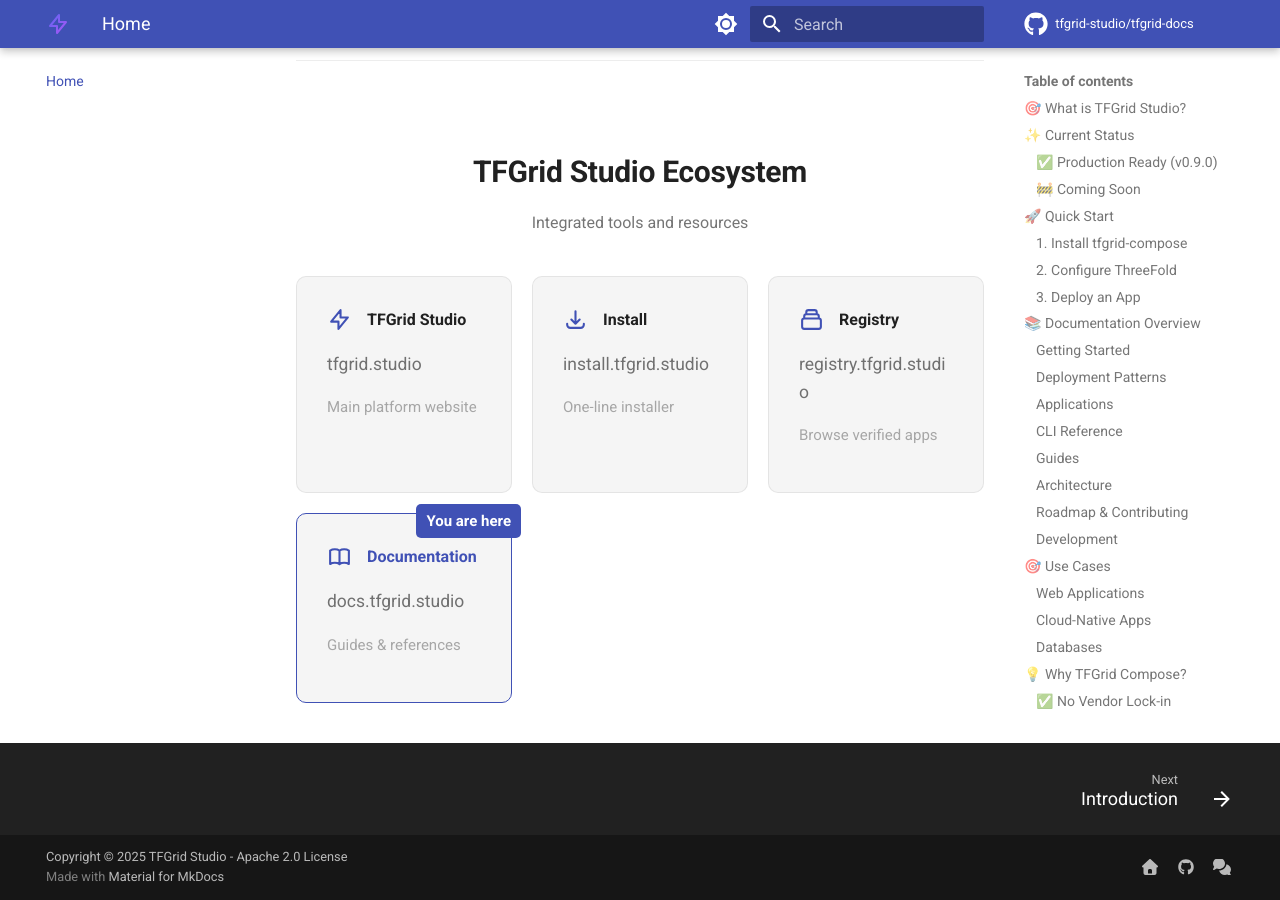
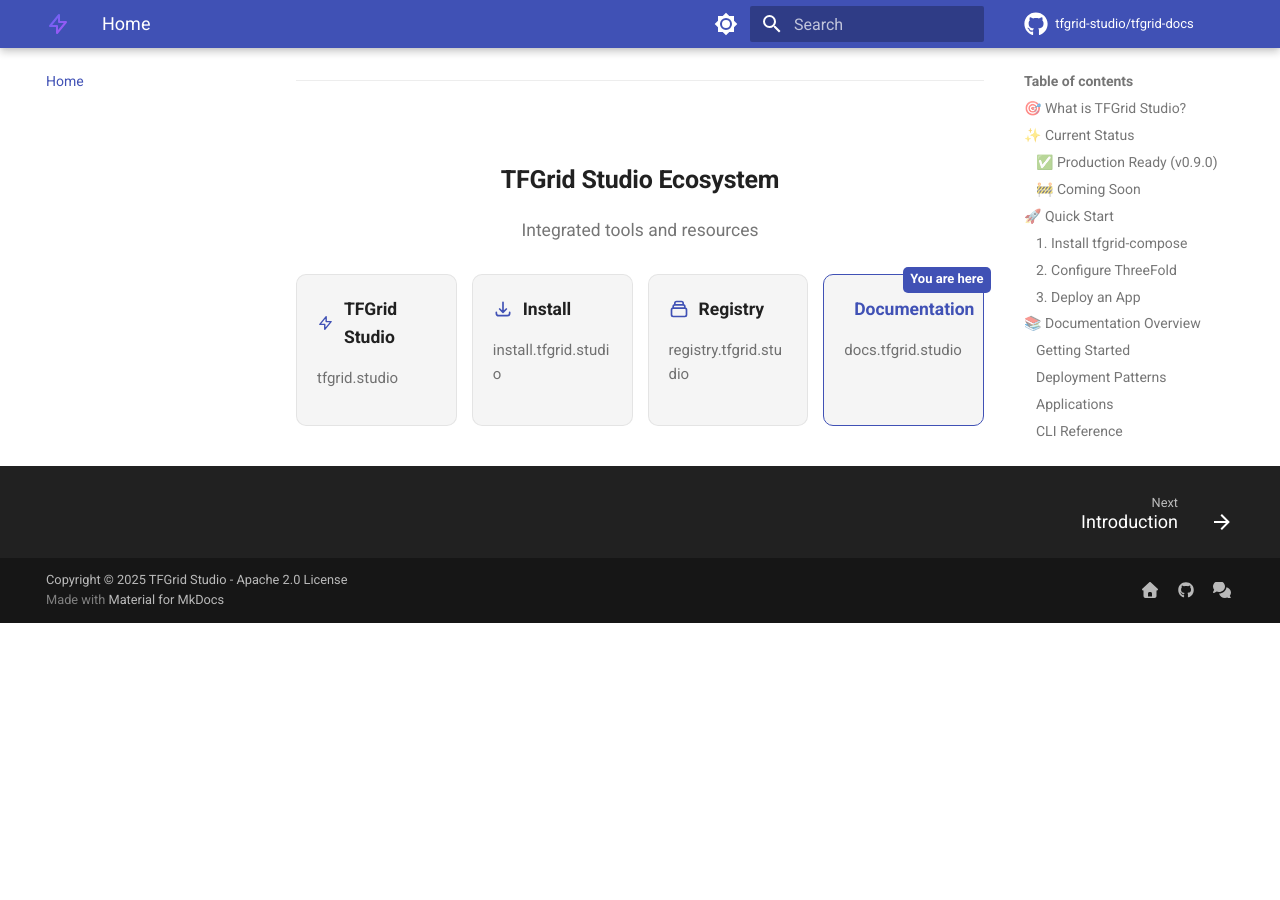
Before and after one commit to tfgrid-studio/tfgrid-docs, an MkDocs documentation site: the page built from docs/index.md, in a window 1280 px wide and 900 px high, scrolled down 6264 px. Built offline with MkDocs 1.6.1 and Material for MkDocs 9.7.7, drawn with Linux system fonts in a browser that asks for light colours; comment, search, counter and statistics services are not loaded; the version menu is left out; after the commit the page ends 6887 px from its top, so only the background shows below that.

Commit message:
style: Refine ecosystem navigation section with improved spacing and hover effects

```diff
--- a/overrides/partials/ecosystem.html
+++ b/overrides/partials/ecosystem.html
@@ -1,45 +1,41 @@
-<div class="md-content" data-md-component="content" style="margin-top: 2rem; padding-top: 2rem; border-top: 1px solid var(--md-default-fg-color--lightest);">
-  <div style="text-align: center; margin-bottom: 2rem;">
-    <h3 style="font-size: 1.5rem; font-weight: bold; margin-bottom: 0.5rem;">TFGrid Studio Ecosystem</h3>
-    <p style="color: var(--md-default-fg-color--light);">Integrated tools and resources</p>
+<div class="md-content" data-md-component="content" style="margin-top: 3rem; padding-top: 2rem; border-top: 1px solid var(--md-default-fg-color--lightest);">
+  <div style="text-align: center; margin-bottom: 1.5rem;">
+    <h3 style="font-size: 1.25rem; font-weight: 600; margin-bottom: 0.5rem;">TFGrid Studio Ecosystem</h3>
+    <p style="color: var(--md-default-fg-color--light); font-size: 0.875rem;">Integrated tools and resources</p>
   </div>
 
-  <div style="display: grid; grid-template-columns: repeat(auto-fit, minmax(200px, 1fr)); gap: 1rem; max-width: 900px; margin: 0 auto 2rem auto;">
-    <a href="https://tfgrid.studio" style="padding: 1.5rem; background: var(--md-code-bg-color); border: 1px solid var(--md-default-fg-color--lightest); border-radius: 0.5rem; text-decoration: none; color: inherit; transition: all 0.3s;">
-      <div style="display: flex; align-items: center; gap: 0.75rem; margin-bottom: 0.5rem;">
-        <svg style="width: 1.25rem; height: 1.25rem; color: var(--md-primary-fg-color);" fill="none" stroke="currentColor" viewBox="0 0 24 24"><path stroke-linecap="round" stroke-linejoin="round" stroke-width="2" d="M13 10V3L4 14h7v7l9-11h-7z" /></svg>
-        <span style="font-weight: bold;">TFGrid Studio</span>
+  <div style="display: grid; grid-template-columns: repeat(auto-fit, minmax(160px, 1fr)); gap: 0.75rem; max-width: 700px; margin: 0 auto 2rem auto;">
+    <a href="https://tfgrid.studio" style="padding: 1rem; background: var(--md-code-bg-color); border: 1px solid var(--md-default-fg-color--lightest); border-radius: 0.5rem; text-decoration: none; color: inherit; transition: all 0.3s;" onmouseover="this.style.borderColor='var(--md-primary-fg-color)'" onmouseout="this.style.borderColor='var(--md-default-fg-color--lightest)'">
+      <div style="display: flex; align-items: center; gap: 0.5rem; margin-bottom: 0.25rem;">
+        <svg style="width: 1rem; height: 1rem; color: var(--md-primary-fg-color);" fill="none" stroke="currentColor" viewBox="0 0 24 24"><path stroke-linecap="round" stroke-linejoin="round" stroke-width="2" d="M13 10V3L4 14h7v7l9-11h-7z" /></svg>
+        <span style="font-weight: 600; font-size: 0.875rem;">TFGrid Studio</span>
       </div>
-      <p style="font-size: 0.875rem; color: var(--md-default-fg-color--light);">tfgrid.studio</p>
-      <p style="font-size: 0.75rem; color: var(--md-default-fg-color--lighter); margin-top: 0.5rem;">Main platform website</p>
+      <p style="font-size: 0.75rem; color: var(--md-default-fg-color--light);">tfgrid.studio</p>
     </a>
 
-    <a href="https://install.tfgrid.studio" style="padding: 1.5rem; background: var(--md-code-bg-color); border: 1px solid var(--md-default-fg-color--lightest); border-radius: 0.5rem; text-decoration: none; color: inherit; transition: all 0.3s;">
-      <div style="display: flex; align-items: center; gap: 0.75rem; margin-bottom: 0.5rem;">
-        <svg style="width: 1.25rem; height: 1.25rem; color: var(--md-primary-fg-color);" fill="none" stroke="currentColor" viewBox="0 0 24 24"><path stroke-linecap="round" stroke-linejoin="round" stroke-width="2" d="M4 16v1a3 3 0 003 3h10a3 3 0 003-3v-1m-4-4l-4 4m0 0l-4-4m4 4V4" /></svg>
-        <span style="font-weight: bold;">Install</span>
+    <a href="https://install.tfgrid.studio" style="padding: 1rem; background: var(--md-code-bg-color); border: 1px solid var(--md-default-fg-color--lightest); border-radius: 0.5rem; text-decoration: none; color: inherit; transition: all 0.3s;" onmouseover="this.style.borderColor='var(--md-primary-fg-color)'" onmouseout="this.style.borderColor='var(--md-default-fg-color--lightest)'">
+      <div style="display: flex; align-items: center; gap: 0.5rem; margin-bottom: 0.25rem;">
+        <svg style="width: 1rem; height: 1rem; color: var(--md-primary-fg-color);" fill="none" stroke="currentColor" viewBox="0 0 24 24"><path stroke-linecap="round" stroke-linejoin="round" stroke-width="2" d="M4 16v1a3 3 0 003 3h10a3 3 0 003-3v-1m-4-4l-4 4m0 0l-4-4m4 4V4" /></svg>
+        <span style="font-weight: 600; font-size: 0.875rem;">Install</span>
       </div>
-      <p style="font-size: 0.875rem; color: var(--md-default-fg-color--light);">install.tfgrid.studio</p>
-      <p style="font-size: 0.75rem; color: var(--md-default-fg-color--lighter); margin-top: 0.5rem;">One-line installer</p>
+      <p style="font-size: 0.75rem; color: var(--md-default-fg-color--light);">install.tfgrid.studio</p>
     </a>
 
-    <a href="https://registry.tfgrid.studio" style="padding: 1.5rem; background: var(--md-code-bg-color); border: 1px solid var(--md-default-fg-color--lightest); border-radius: 0.5rem; text-decoration: none; color: inherit; transition: all 0.3s;">
-      <div style="display: flex; align-items: center; gap: 0.75rem; margin-bottom: 0.5rem;">
-        <svg style="width: 1.25rem; height: 1.25rem; color: var(--md-primary-fg-color);" fill="none" stroke="currentColor" viewBox="0 0 24 24"><path stroke-linecap="round" stroke-linejoin="round" stroke-width="2" d="M19 11H5m14 0a2 2 0 012 2v6a2 2 0 01-2 2H5a2 2 0 01-2-2v-6a2 2 0 012-2m14 0V9a2 2 0 00-2-2M5 11V9a2 2 0 012-2m0 0V5a2 2 0 012-2h6a2 2 0 012 2v2M7 7h10" /></svg>
-        <span style="font-weight: bold;">Registry</span>
+    <a href="https://registry.tfgrid.studio" style="padding: 1rem; background: var(--md-code-bg-color); border: 1px solid var(--md-default-fg-color--lightest); border-radius: 0.5rem; text-decoration: none; color: inherit; transition: all 0.3s;" onmouseover="this.style.borderColor='var(--md-primary-fg-color)'" onmouseout="this.style.borderColor='var(--md-default-fg-color--lightest)'">
+      <div style="display: flex; align-items: center; gap: 0.5rem; margin-bottom: 0.25rem;">
+        <svg style="width: 1rem; height: 1rem; color: var(--md-primary-fg-color);" fill="none" stroke="currentColor" viewBox="0 0 24 24"><path stroke-linecap="round" stroke-linejoin="round" stroke-width="2" d="M19 11H5m14 0a2 2 0 012 2v6a2 2 0 01-2 2H5a2 2 0 01-2-2v-6a2 2 0 012-2m14 0V9a2 2 0 00-2-2M5 11V9a2 2 0 012-2m0 0V5a2 2 0 012-2h6a2 2 0 012 2v2M7 7h10" /></svg>
+        <span style="font-weight: 600; font-size: 0.875rem;">Registry</span>
       </div>
-      <p style="font-size: 0.875rem; color: var(--md-default-fg-color--light);">registry.tfgrid.studio</p>
-      <p style="font-size: 0.75rem; color: var(--md-default-fg-color--lighter); margin-top: 0.5rem;">Browse verified apps</p>
+      <p style="font-size: 0.75rem; color: var(--md-default-fg-color--light);">registry.tfgrid.studio</p>
     </a>
 
-    <div style="padding: 1.5rem; background: var(--md-code-bg-color); border: 1px solid var(--md-primary-fg-color); border-radius: 0.5rem; position: relative;">
-      <div style="position: absolute; top: -0.5rem; right: -0.5rem; background: var(--md-primary-fg-color); color: white; padding: 0.25rem 0.5rem; border-radius: 0.25rem; font-size: 0.75rem; font-weight: bold;">You are here</div>
-      <div style="display: flex; align-items: center; gap: 0.75rem; margin-bottom: 0.5rem;">
-        <svg style="width: 1.25rem; height: 1.25rem; color: var(--md-primary-fg-color);" fill="none" stroke="currentColor" viewBox="0 0 24 24"><path stroke-linecap="round" stroke-linejoin="round" stroke-width="2" d="M12 6.253v13m0-13C10.832 5.477 9.246 5 7.5 5S4.168 5.477 3 6.253v13C4.168 18.477 5.754 18 7.5 18s3.332.477 4.5 1.253m0-13C13.168 5.477 14.754 5 16.5 5c1.747 0 3.332.477 4.5 1.253v13C19.832 18.477 18.247 18 16.5 18c-1.746 0-3.332.477-4.5 1.253" /></svg>
-        <span style="font-weight: bold; color: var(--md-primary-fg-color);">Documentation</span>
+    <div style="padding: 1rem; background: var(--md-code-bg-color); border: 1px solid var(--md-primary-fg-color); border-radius: 0.5rem; position: relative;">
+      <div style="position: absolute; top: -0.4rem; right: -0.4rem; background: var(--md-primary-fg-color); color: white; padding: 0.125rem 0.375rem; border-radius: 0.25rem; font-size: 0.65rem; font-weight: 600;">You are here</div>
+      <div style="display: flex; align-items: center; gap: 0.5rem; margin-bottom: 0.25rem;">
+        <svg style="width: 1rem; height: 1rem; color: var(--md-primary-fg-color);" fill="none" stroke="currentColor" viewBox="0 0 24 24"><path stroke-linecap="round" stroke-linejoin="round" stroke-width="2" d="M12 6.253v13m0-13C10.832 5.477 9.246 5 7.5 5S4.168 5.477 3 6.253v13C4.168 18.477 5.754 18 7.5 18s3.332.477 4.5 1.253m0-13C13.168 5.477 14.754 5 16.5 5c1.747 0 3.332.477 4.5 1.253v13C19.832 18.477 18.247 18 16.5 18c-1.746 0-3.332.477-4.5 1.253" /></svg>
+        <span style="font-weight: 600; font-size: 0.875rem; color: var(--md-primary-fg-color);">Documentation</span>
       </div>
-      <p style="font-size: 0.875rem; color: var(--md-default-fg-color--light);">docs.tfgrid.studio</p>
-      <p style="font-size: 0.75rem; color: var(--md-default-fg-color--lighter); margin-top: 0.5rem;">Guides & references</p>
+      <p style="font-size: 0.75rem; color: var(--md-default-fg-color--light);">docs.tfgrid.studio</p>
     </div>
   </div>
 </div>
```
